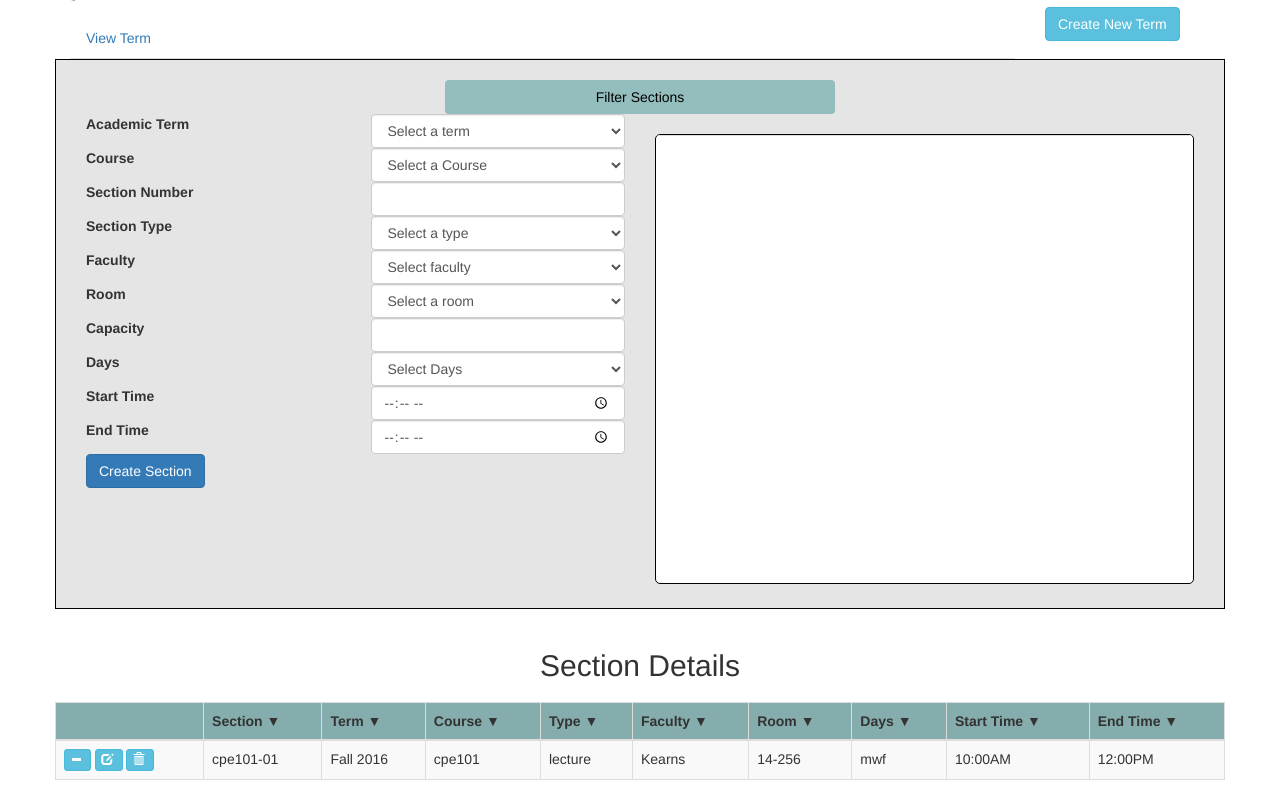
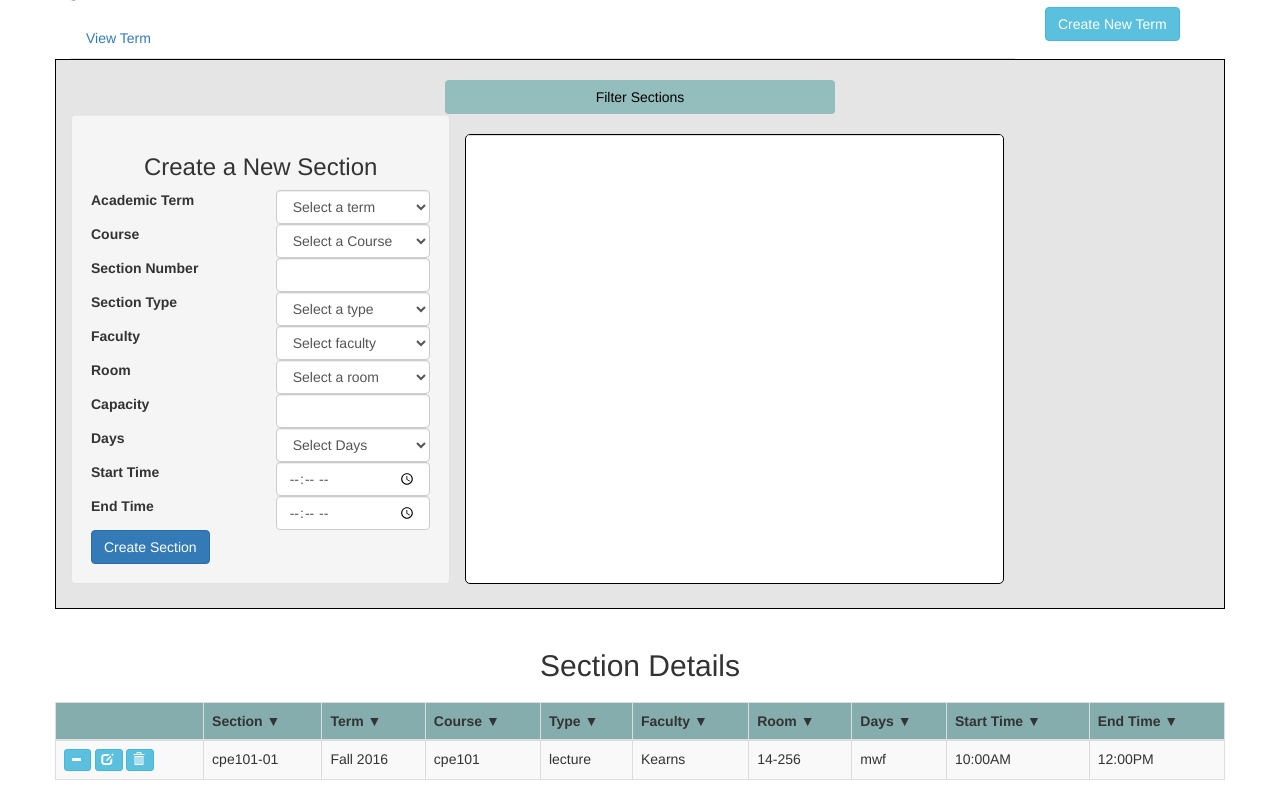
Before and after one commit to vdinovi/CSS, a Django app: page /scheduling/ in a window 1280 px wide, after a click on "Manage New Sections". Shown: the part 80-880 px from the top of the page. Run offline with Django 3.2, Linux system fonts and the light colour scheme; data that the repository does not hold is empty; some libraries are stand-ins or nearby versions.

Commit message:
create new section form smaller

```diff
--- a/css/templates/scheduling.html
+++ b/css/templates/scheduling.html
@@ -48,8 +48,9 @@
           </div>
             <!-- <form id="new-section-form" method="POST" class="form-horizontal" role="form" onsubmit="NewSection()">  -->
             {% csrf_token %}
-            <div class="col-xs-6">
+            <div class="col-xs-4 well">
               <div  class="row new-section-inputs">
+                <h3 style="text-align:center;">Create a New Section</h3>
                 <div class="col-xs-6">
                   <label for="academic-term">Academic Term</label>
                 </div>
@@ -536,12 +537,12 @@
             <div class="section-detail-modal-header">You have a conflict!!!</div>
             <button type="button" class="close" data-dismiss="modal">&times;</button>
           </div>
-          <div id="delete-section-modal-body" class="modal-body">
-            <div id="delete-section-check">
+          <div id="confirm-conflicts-modal-body" class="modal-body">
+            <div id="confirm-section-check">
             </div>
             <div id="response-btns">
                 <button class="btn response-btn" data-dismiss="modal">Cancel</button>
-                <button class="btn response-btn" onclick="newSection()">Create Section</button>
+                <button class="btn response-btn" onclick="newSection()" data-dismiss="modal">Create Section</button>
             </div>
           </div>
         </div>
```
